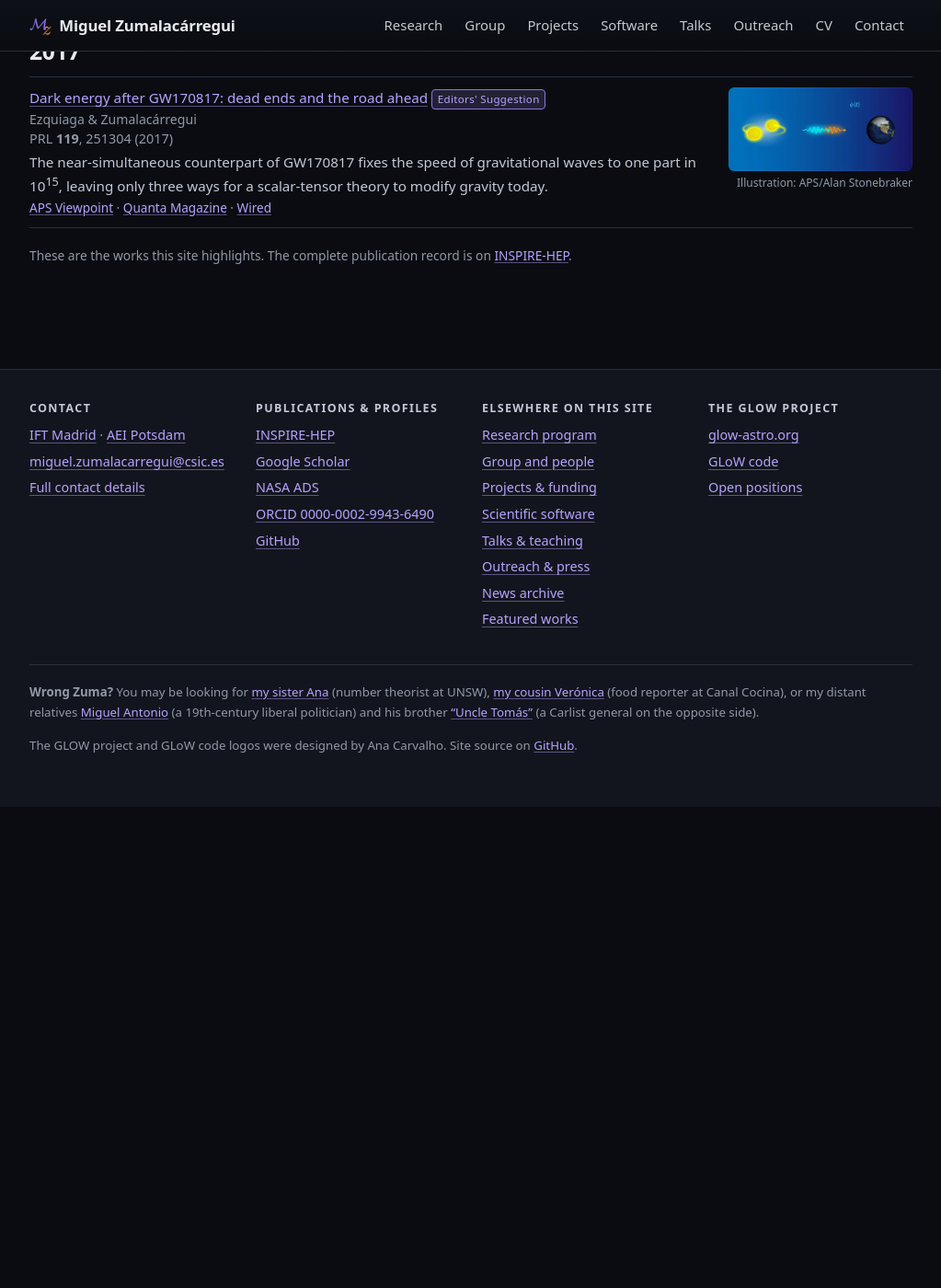
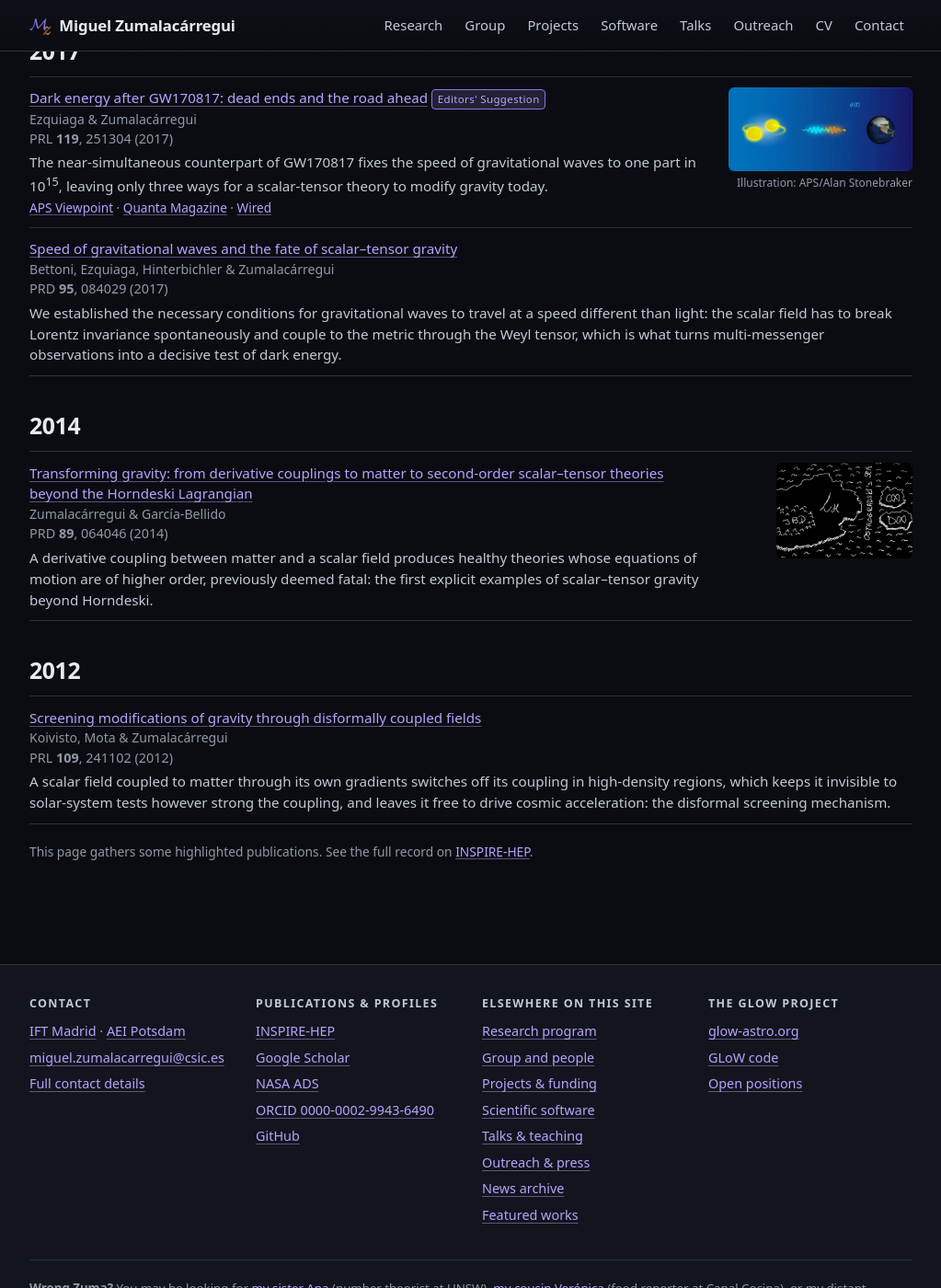
Before and after one commit to miguelzuma/miguelzuma.github.io, a Jekyll site: the page built from results.html, in a window 1280 px wide and 1400 px high, scrolled down 2159 px. Shown: the whole window at 92% size, without its empty margins (128-1151 px from the left). Built offline with Jekyll 4.4.1, drawn with Linux system fonts in a browser that asks for light colours; before the commit the page ends 3036 px from its top, so only the background shows below that.

Commit message:
Featured works: three earlier papers, back to 2012
The archive began at 2017 and so told only the lensing half of the story. It
now opens with the scalar-tensor work the lensing grew out of: the conditions
for an anomalous gravitational-wave speed (PRD 95, 084029), the first explicit
theories beyond Horndeski (PRD 89, 064046), and disformal screening (PRL 109,
241102). The 2017 entry sits directly under "Dark energy after GW170817", so
the conditions are read just before the measurement that used them.

The 2014 entry carries the paper's map of theory space, the one figure of it
anyone remembers. That is the single place on the site where a figure appears
twice: research.html runs it to illustrate the argument, here it identifies
the paper.

The closing line now says what the page is rather than defending the
selection.

Co-Authored-By: Claude Opus 5 (1M context) <noreply@anthropic.com>
Claude-Session: https://claude.ai/code/session_01E2ZbXszK9qt9svKVxU5Yrt

```diff
--- a/_data/results.yml
+++ b/_data/results.yml
@@ -331,3 +331,53 @@
     height: 226
     alt: "Gravitational waves and light leaving a neutron-star merger and reaching Earth, drawn as two waves crossing a time-dependent scalar field."
     credit: "Illustration: APS/Alan Stonebraker"
+
+- id: gw-speed-fate
+  date: 2017-04-14
+  title: "What an anomalous gravitational-wave speed requires"
+  full_title: "Speed of gravitational waves and the fate of scalar–tensor gravity"
+  url: "https://journals.aps.org/prd/abstract/10.1103/PhysRevD.95.084029"
+  authors: "Bettoni, Ezquiaga, Hinterbichler &amp; Zumalacárregui"
+  reference: "PRD <strong>95</strong>, 084029 (2017)"
+  blurb: >-
+    We established the necessary conditions for gravitational waves to travel
+    at a speed different than light: the scalar field has to break Lorentz
+    invariance spontaneously and couple to the metric through the Weyl tensor,
+    which is what turns multi-messenger observations into a decisive test of
+    dark energy.
+
+- id: beyond-horndeski
+  date: 2014-03-19
+  title: "Scalar–tensor gravity beyond Horndeski"
+  full_title: "Transforming gravity: from derivative couplings to matter to second-order scalar–tensor theories beyond the Horndeski Lagrangian"
+  url: "https://journals.aps.org/prd/abstract/10.1103/PhysRevD.89.064046"
+  authors: "Zumalacárregui &amp; García-Bellido"
+  reference: "PRD <strong>89</strong>, 064046 (2014)"
+  blurb: >-
+    A derivative coupling between matter and a scalar field produces healthy
+    theories whose equations of motion are of higher order, previously deemed
+    fatal: the first explicit examples of scalar–tensor gravity beyond
+    Horndeski.
+  figure:
+    # The paper's own map of theory space, and the one figure of it anyone
+    # remembers. research.html runs the same file in the scalar-tensor card,
+    # which is the one place on the site a figure is deliberately shown twice:
+    # there it illustrates the argument, here it identifies the paper.
+    kind: image
+    src: "/imgs/beyond_Horndeski.jpg"
+    width: 3436
+    height: 2417
+    alt: "Hand-drawn map of scalar–tensor theory space, showing labeled regions such as JBD and Horndeski as islands separated by an expanse marked Ostrogradski's Sea."
+
+- id: disformal-screening
+  date: 2012-12-10
+  title: "Disformal screening"
+  full_title: "Screening modifications of gravity through disformally coupled fields"
+  url: "https://journals.aps.org/prl/abstract/10.1103/PhysRevLett.109.241102"
+  authors: "Koivisto, Mota &amp; Zumalacárregui"
+  reference: "PRL <strong>109</strong>, 241102 (2012)"
+  blurb: >-
+    A scalar field coupled to matter through its own gradients switches off its
+    coupling in high-density regions, which keeps it invisible to solar-system
+    tests however strong the coupling, and leaves it free to drive cosmic
+    acceleration: the disformal screening mechanism.
--- a/results.html
+++ b/results.html
@@ -29,6 +29,6 @@ description: >-
 {% include result-list.html %}
 
 <p class="small">
-  These are the works this site highlights. The complete publication record is
-  on <a href="{{ site.author.inspire }}" rel="noopener">INSPIRE-HEP</a>.
+  This page gathers some highlighted publications. See the full record on
+  <a href="{{ site.author.inspire }}" rel="noopener">INSPIRE-HEP</a>.
 </p>
```
